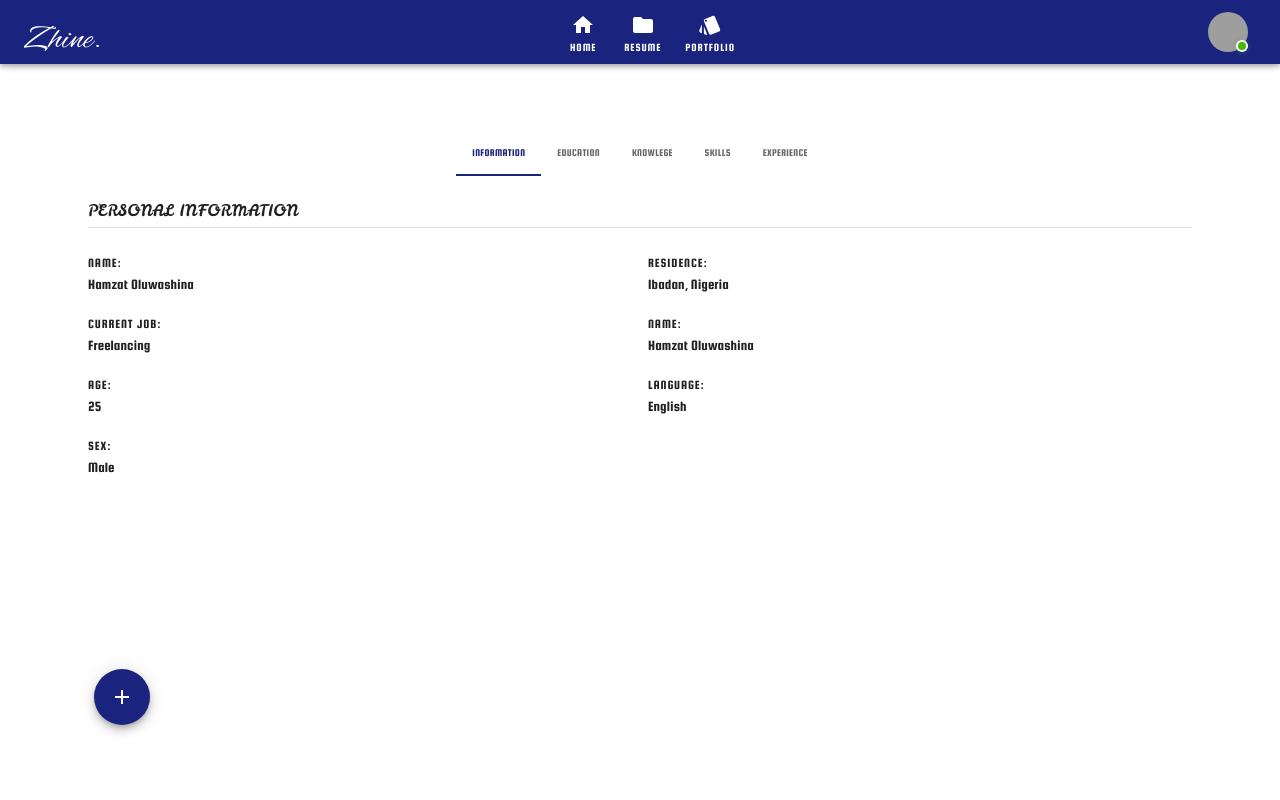
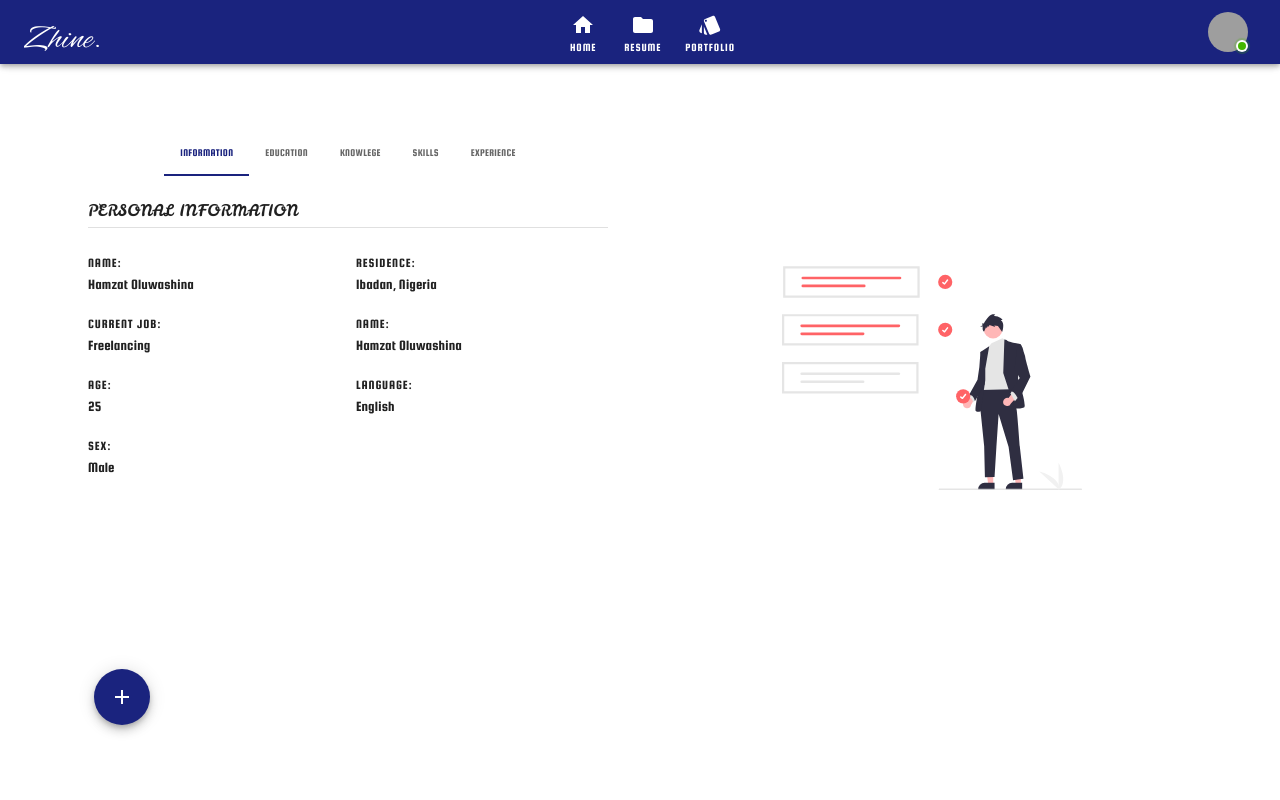
Before and after one commit to Holuwashina/portfolio, a Next.js app: page /resume in a window 1280 px wide. Shown: the top 800 px of the page. Built offline with nearby package versions, Linux system fonts and the light colour scheme; grey boxes are pictures that could not be loaded.

Commit message:
Coding Night...

```diff
--- a/pages/_app.js
+++ b/pages/_app.js
@@ -3,10 +3,22 @@ import Header from '../sections/Header';
 import Footer from '../sections/Footer';
 import { ThemeProvider } from "@mui/material/styles";
 import theme from "../assets/styles/appTheme";
-import { CssBaseline, Container } from '@mui/material';
+import { CssBaseline, useMediaQuery, Paper, Container } from '@mui/material';
+import { useTheme } from "@mui/styles";
 
 
 function MyApp({ Component, pageProps }) {
+
+  // const themeHook = useTheme()
+  const smMatches = useMediaQuery(theme.breakpoints.only('sm'))
+  const xsMatches = useMediaQuery(theme.breakpoints.only('xs'))
+  // const smMatches = useMediaQuery(theme.breakpoints.up('md'))
+
+  const xs = {
+    paddingLeft: 10,
+    paddingRight: 10
+  }
+
   return (
     <>
       <Head>
@@ -19,7 +31,9 @@ function MyApp({ Component, pageProps }) {
         <CssBaseline />
         <Header />
         <Container maxWidth="lg" sx={{ pt: 16, pb: 5 }}>
+        <Paper elevation={0} >
           <Component {...pageProps} />
+        </Paper>
         </Container>
         <Footer />
       </ThemeProvider>
--- a/pages/resume/index.js
+++ b/pages/resume/index.js
@@ -53,6 +53,7 @@ const Portfolio = () => {
 
   return (
     <>
+      <Grid direction={matches ? "column-reverse" : ""} container spacing={2} >
         <Grid item sm={12} md={6}>
           <Box sx={{ position: "relative", height: 600 }}>
             <StyledTab tabValue={value} tabSetValue={setValue} tabs={TabData}>
@@ -104,6 +105,7 @@ const Portfolio = () => {
             </Box>
           </Grid>
         }
+      </Grid>
     </>
   );
 }
```
Also changed, not shown: sections/Hero.js (+8 -11 lines).
